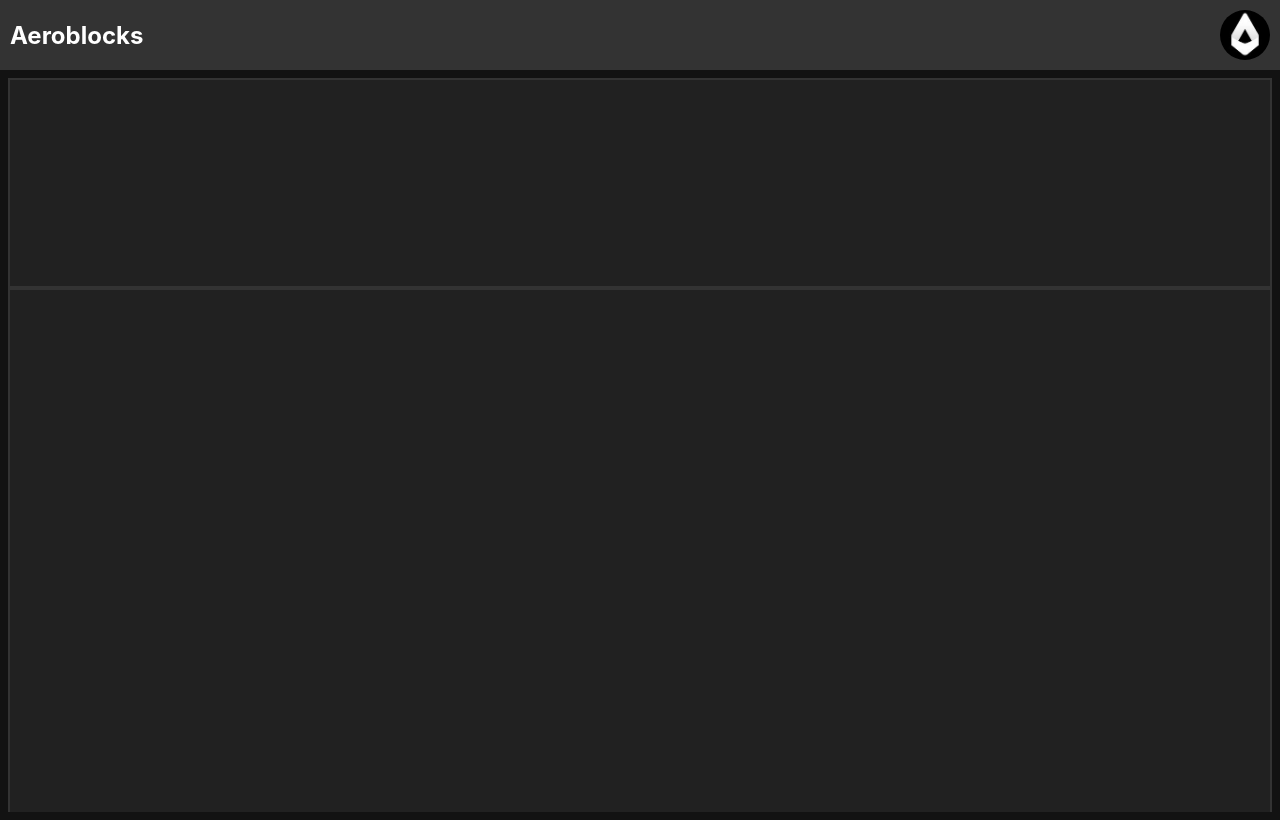
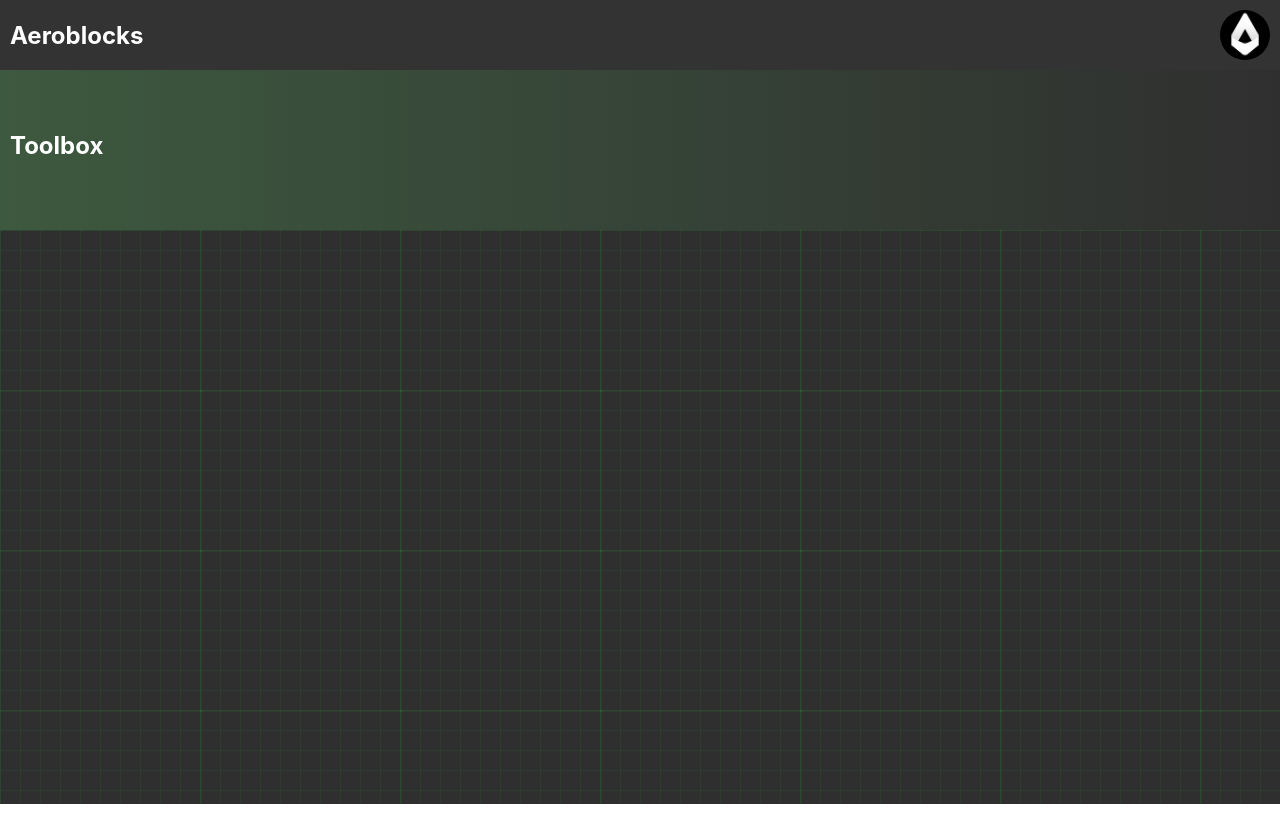
Before and after one commit to SamPatt/aeroblocks, a React (Vite) app: page /canvas in a window 1280 px wide. Built offline with nearby package versions, Linux system fonts and the light colour scheme.

Commit message:
Toolbar styling

```diff
--- a/src/App.css
+++ b/src/App.css
@@ -1,7 +1,3 @@
-.App {
-  text-align: center;
-}
-
 .footer {
   background-color: #333;
   color: white;
--- a/src/components/canvas/BlockSelection.css
+++ b/src/components/canvas/BlockSelection.css
@@ -3,15 +3,13 @@
     display: flex;
     justify-content: start;
     align-items: center;
-    background-color: #212121;
+    background-image: linear-gradient(to right, #3d593f, #2f2f2f);
     color: white;
-    overflow-y: auto;
-    margin-top: 10px;
+    overflow-y: hidden;
+    overflow-x: auto;
+    min-height: 150px;
+    gap: 10px;
     padding: 10px;
-    max-height: 33%;
-    min-height: 25%;
-    gap: 10px;
-    border: 2px solid #333;
   }
   .block-block {
     border: 1px solid #333;
@@ -21,9 +19,9 @@
     margin: 10px;
     overflow: hidden;
     cursor: grab;
-    height: 80%;
+    height: 130px;
     position: relative;
-    width: 200px;
+    width: 180px;
   }
 
 .block.dragging {
--- a/src/components/canvas/BlockSelection.jsx
+++ b/src/components/canvas/BlockSelection.jsx
@@ -53,6 +53,7 @@ const BlockSelection = ({ blocks }) => {
 
   return (
     <div className="block-selection">
+      <h2>Toolbox</h2>
       {unplacedBlocks.map((block) => (
         <RenderBlock key={block.id} block={block} />
       ))}
--- a/src/components/canvas/CanvasArea.css
+++ b/src/components/canvas/CanvasArea.css
@@ -1,28 +1,32 @@
 .canvas-area {
     display: grid;
-    flex: 4;
+    flex: 5;
     grid-template-columns: repeat(10, 200px);
     grid-template-rows: repeat(4, 160px);
-    background-color: #212121;
-    border: 2px solid #333;
+    background-color: #2f2f2f;
+    background-image:
+        linear-gradient(to right, rgba(39, 203, 50, 0.077) 1px, transparent 1px),
+        linear-gradient(to bottom, rgba(39, 203, 50, 0.069) 1px, transparent 1px);
+    background-size: 20px 20px;
 }
+
 
 .block-content {
     display: flex;
 }
 
 .function {
-    background-color: #ff7f00; /* Orange color for functions */
+    background-color: #ff7f00;
 }
 
 .input {
-    background-color: #2d572c; /* Green color for inputs */
+    background-color: #2d572c;
 }
 
 .output {
-    background-color: #0057b8; /* Blue color for outputs */
+    background-color: #0057b8;
 }
 
 .variable {
-    background-color: #a349a4; /* Purple color for variables */
+    background-color: #a349a4;
 }
--- a/src/components/canvas/CanvasBlock.css
+++ b/src/components/canvas/CanvasBlock.css
@@ -1,12 +1,13 @@
 .canvas-block {
     border: 1px solid #333;
-    border-radius: 4px;
+    border-radius: 8px;
     background-color: #1a1a1a;
     color: white;
     margin: 10px;
     cursor: grab;
     height: 80%;
     position: relative;
+    box-shadow: 0 15px 8px 0 rgba(0,0,0,0.3);
   }
 
   .canvas-block.function {
@@ -16,6 +17,7 @@
   .block-header {
     padding: 5px;
     height: 20px;
+    border-radius: 20%;
     color: white;
     display: flex;
     justify-content: space-between;
--- a/src/components/canvas/GridCell.jsx
+++ b/src/components/canvas/GridCell.jsx
@@ -14,7 +14,7 @@ const GridCell = ({ x, y }) => {
     const block = canvasData.blocks.find((b) => b.id === blockId);
 
     return (
-      <div ref={drop} className="grid-cell" style={{ width: '200px', height: '160px' }}>
+      <div ref={drop} className="grid-cell" style={{ width: '200px', height: '160px', border: '1px solid rgba(39, 203, 50, 0.077)' }}>
         {block && <CanvasBlock block={block} onMoveBlock={updateBlockPosition} grid={canvasData.grid} />}
       </div>
     );
--- a/src/index.css
+++ b/src/index.css
@@ -4,8 +4,9 @@ body {
     sans-serif;
   -webkit-font-smoothing: antialiased;
   -moz-osx-font-smoothing: grayscale;
-  background-color: #121212;
   color: #e0e0e0;
+  margin: 0;
+
 }
 
 code {
```
